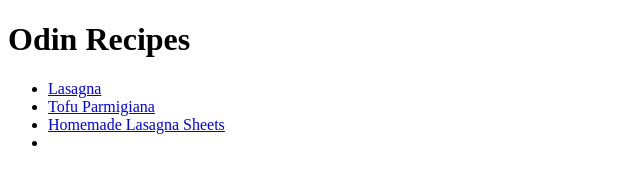
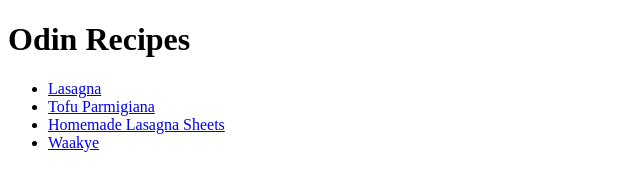
Before and after one commit to t8fari/odin-recipes, a plain HTML site: page index.html in a window 1280 px wide. Shown: the full height of the page, 0-640 px from the left. Drawn offline with Linux system fonts and the light colour scheme.

Commit message:
Updated index.html to include the new recipe

```diff
--- a/index.html
+++ b/index.html
@@ -10,7 +10,7 @@
             <li><a href="recipes/lasagna.html">Lasagna</a></li>
             <li><a href="recipes/tofu-parmigiana.html">Tofu Parmigiana</a></li>
             <li><a href="recipes/homemade-lasagna-sheets.html">Homemade Lasagna Sheets</a></li>
-            <li></li>
+            <li><a href="recipes/waakye.html">Waakye</a></li>
         </ul>
     </body>
 </html>
```
